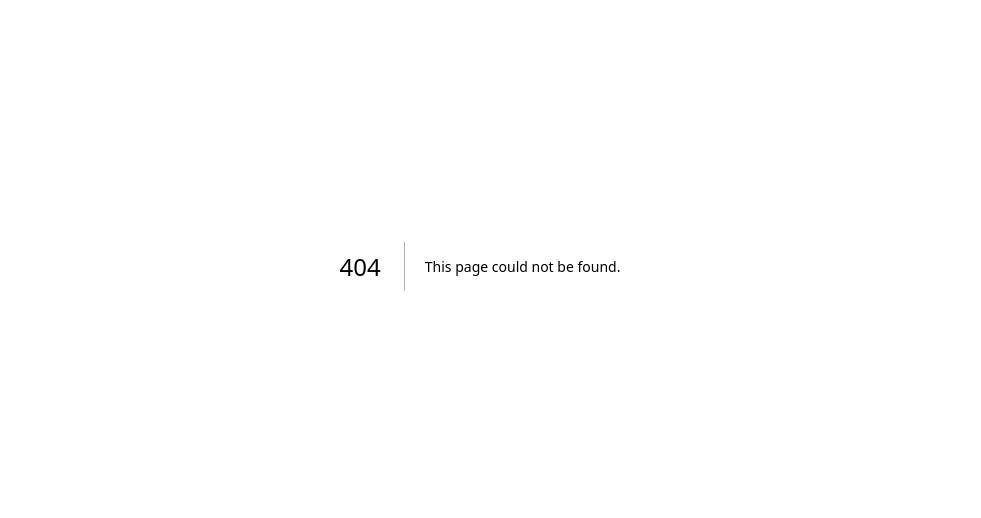
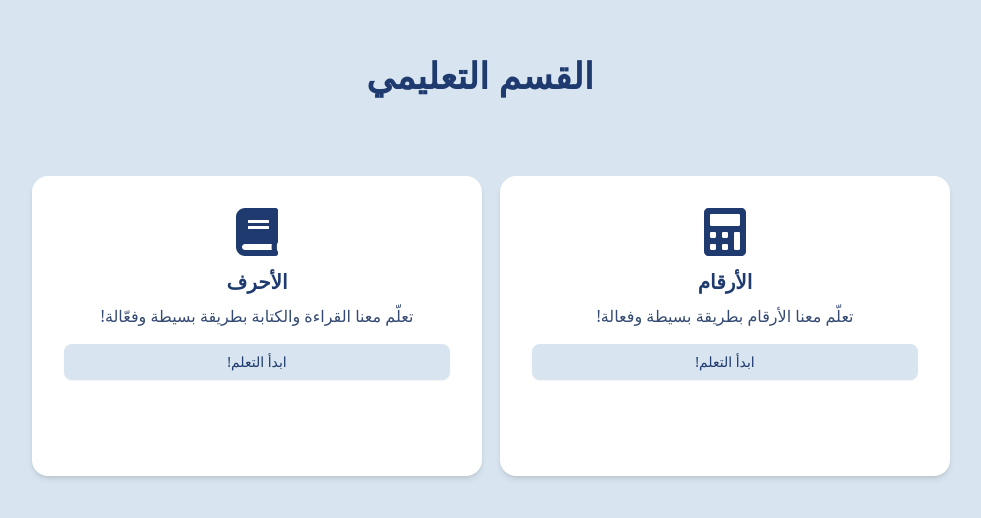
Before and after one commit to eyadai19/amal, a Next.js app: page /literacy in a window 1280 px wide. Before the commit this address had no page. Shown: the part 134-652 px from the top of the page, without its empty margins (160-1141 px from the left). Built offline with nearby package versions, Linux system fonts and the light colour scheme.

Commit message:
letters & numbers page
صفحة الارقام والاحرف وانو بس نختارها منروح ع هيك او هيك
متل ما حكينا من قبل

```diff
--- a/package.json
+++ b/package.json
@@ -19,7 +19,7 @@
     "dotenv": "^16.4.7",
     "drizzle-orm": "^0.40.0",
     "drizzle-zod": "^0.7.0",
-    "framer-motion": "^12.4.13",
+    "framer-motion": "^12.5.0",
     "lucia": "^3.2.2",
     "lucide-react": "^0.477.0",
     "next": "^14.2.24",
@@ -27,6 +27,7 @@
     "react": "^18.3.1",
     "react-dom": "^18.3.1",
     "react-hook-form": "^7.54.2",
+    "react-icons": "^5.5.0",
     "server-only": "^0.0.1",
     "shadcn": "^2.4.0-canary.12",
     "shadcn-ui": "^0.9.5",
--- /dev/null
+++ b/src/app/literacy/page.tsx
@@ -0,0 +1,9 @@
+import Literacy from "@/components/literacy";
+
+export default function home() {
+    return (
+        <div>
+            <Literacy />
+        </div>
+    );
+}
--- /dev/null
+++ b/src/components/literacy.tsx
@@ -0,0 +1,54 @@
+"use client";
+import { motion } from "framer-motion";
+import { Button } from "@/components/ui/button";
+import { FaBook, FaCalculator } from "react-icons/fa";
+import { useRouter } from "next/navigation";
+
+export default function LiteracyPage() {
+  const router = useRouter();
+
+  return (
+    <div className="min-h-screen bg-[#D8E5F0] p-6 flex flex-col items-center justify-center">
+      <motion.h1
+        className="text-4xl font-bold text-center text-[#1E3A6E] mb-70"
+        initial={{ opacity: 0, y: -50 }}
+        animate={{ opacity: 1, y: 0 }}
+      >
+        القسم التعليمي
+      </motion.h1>
+
+      <div className="grid grid-cols-1 sm:grid-cols-2 gap-10 justify-center w-full max-w-4xl mt-[-200px]">
+
+        <motion.div
+          className="bg-white p-8 rounded-2xl shadow-md text-center w-full h-[300px] md:w-[350px] lg:w-[400px] xl:w-[450px]"
+          whileHover={{ scale: 1.05 }}
+        >
+          <FaBook className="text-[#1E3A6E] text-5xl mx-auto mb-3" />
+          <h2 className="text-xl text-[#1E3A6E] font-semibold mb-2">الأحرف</h2>
+          <p className="text-[#344A72FF] mb-4">!تعلّم معنا القراءة والكتابة بطريقة بسيطة وفعّالة</p>
+          <Button
+            className="bg-[#D8E5F0] text-[#1E3A6E] hover:bg-[#3f5680] hover:text-[#D8E5F0] w-full"
+            onClick={() => router.push("/letters")}
+          >
+            !ابدأ التعلم
+          </Button>
+        </motion.div>
+
+        <motion.div
+          className="bg-white p-8 rounded-2xl shadow-md text-center w-full h-[300px] md:w-[350px] lg:w-[400px] xl:w-[450px]"
+          whileHover={{ scale: 1.05 }}
+        >
+          <FaCalculator className="text-[#1E3A6E] text-5xl mx-auto mb-3" />
+          <h2 className="text-xl text-[#1E3A6E] font-semibold mb-2">الأرقام</h2>
+          <p className="text-[#344A72FF] mb-4">!تعلّم معنا الأرقام بطريقة بسيطة وفعالة</p>
+          <Button
+            className="bg-[#D8E5F0] text-[#1E3A6E] hover:bg-[#3f5680] hover:text-[#D8E5F0] w-full"
+            onClick={() => router.push("/numbers")}
+          >
+            !ابدأ التعلم
+          </Button>
+        </motion.div>
+      </div>
+    </div>
+  );
+}
```
Also changed, not shown: 2 other files (tests, documents, lock files or other folders).
